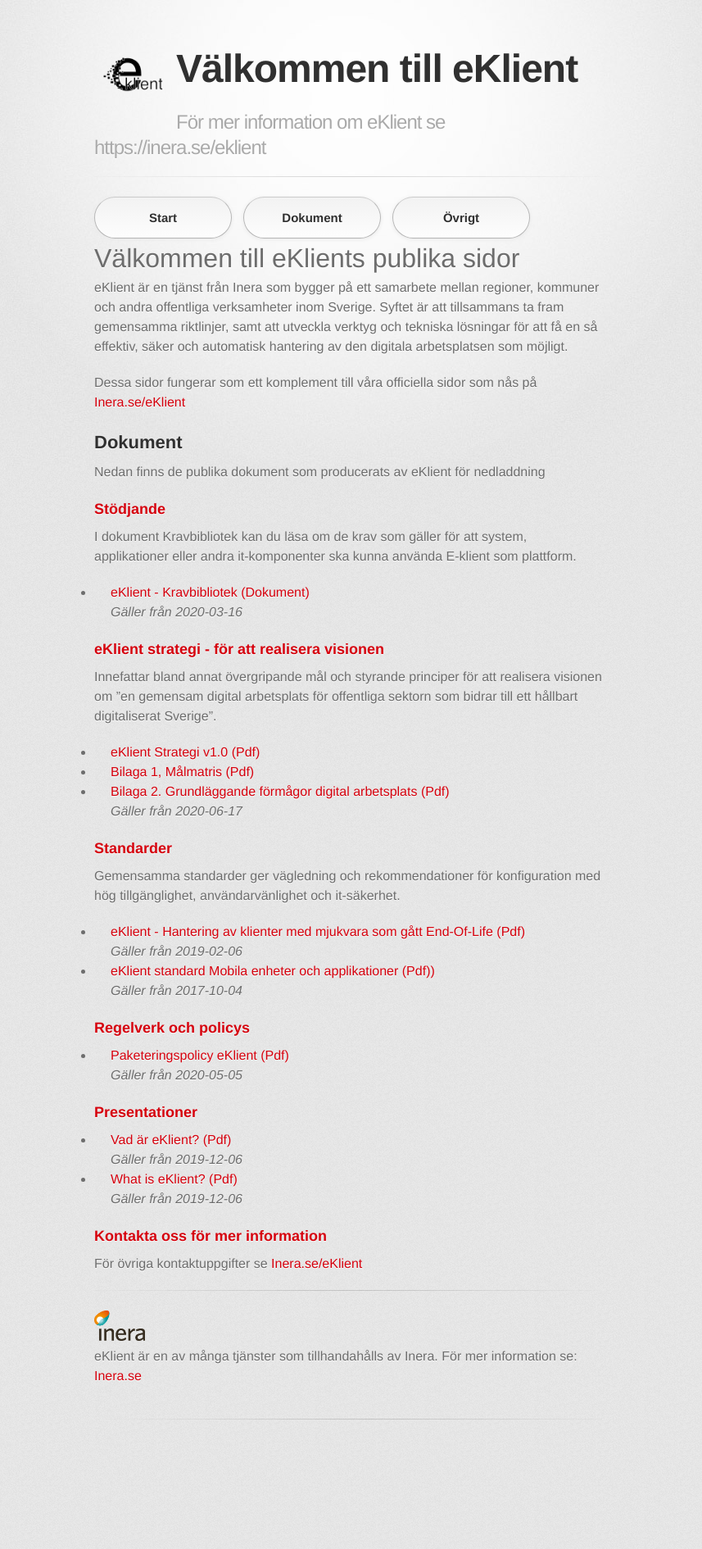
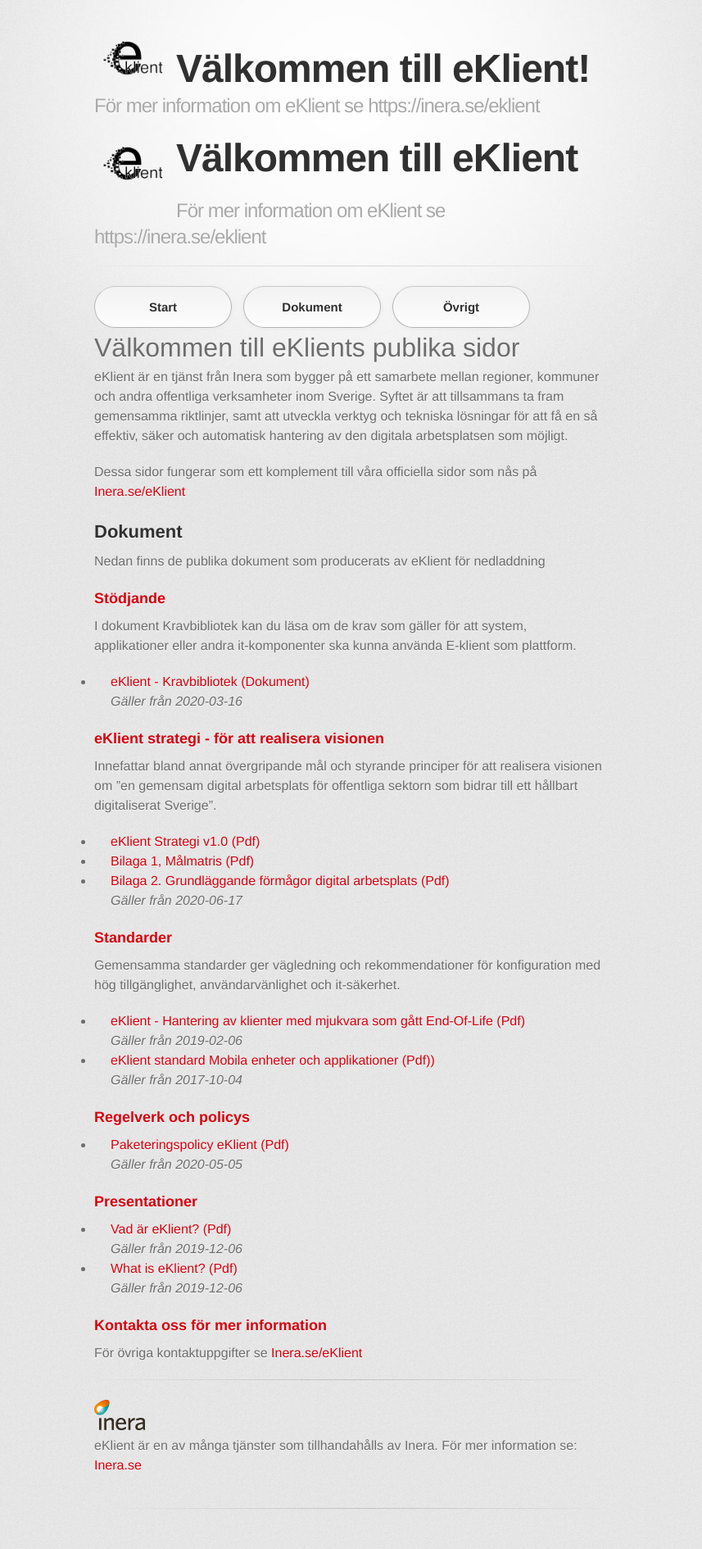
Before and after one commit to eKlient/eKlient.github.io, a Jekyll site: the page built from README.md, in a window 1280 px wide. Shown: the whole page at 82% size, without its empty margins (215-1072 px from the left). Built offline with Jekyll 4.4.1, drawn with Linux system fonts in a browser that asks for light colours; some web fonts are replaced; our own code applies the rules of GitHub Pages for plain Markdown files; before the commit the page ends 1781 px from its top, so only the background shows below that.

Commit message:
Update default.html

```diff
--- a/_layouts/default.html
+++ b/_layouts/default.html
@@ -19,6 +19,11 @@
 
         <header>
 
+	<p>
+		<img src="logo.png" style="float:left" width="100" />
+		<h1>Välkommen till eKlient!</h1>
+    		<h2>{{ page.description | default: site.description | default: site.github.project_tagline }}</h2>
+	</p>
 <div>
     <p style="float: left;"><img src="logo.png" width="100"></p>
     <p><h1>Välkommen till eKlient</h1></p>
```
